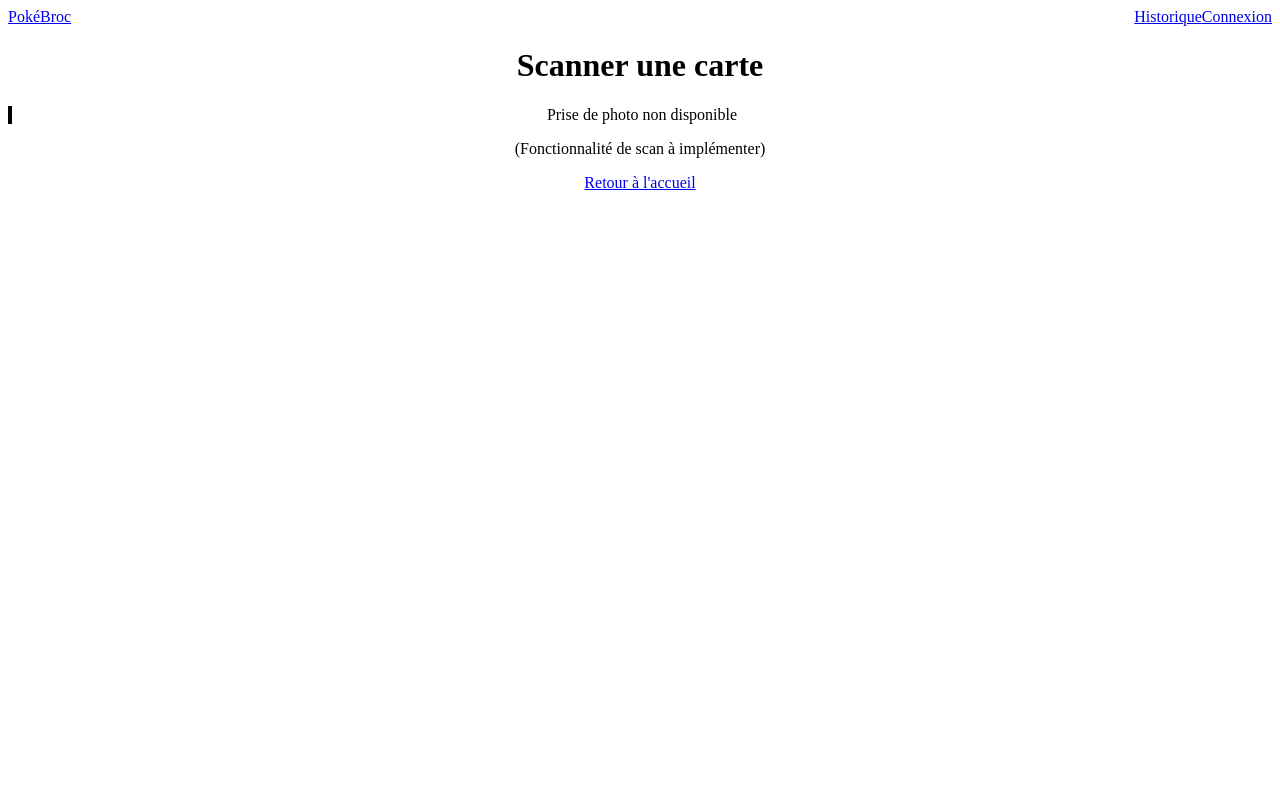
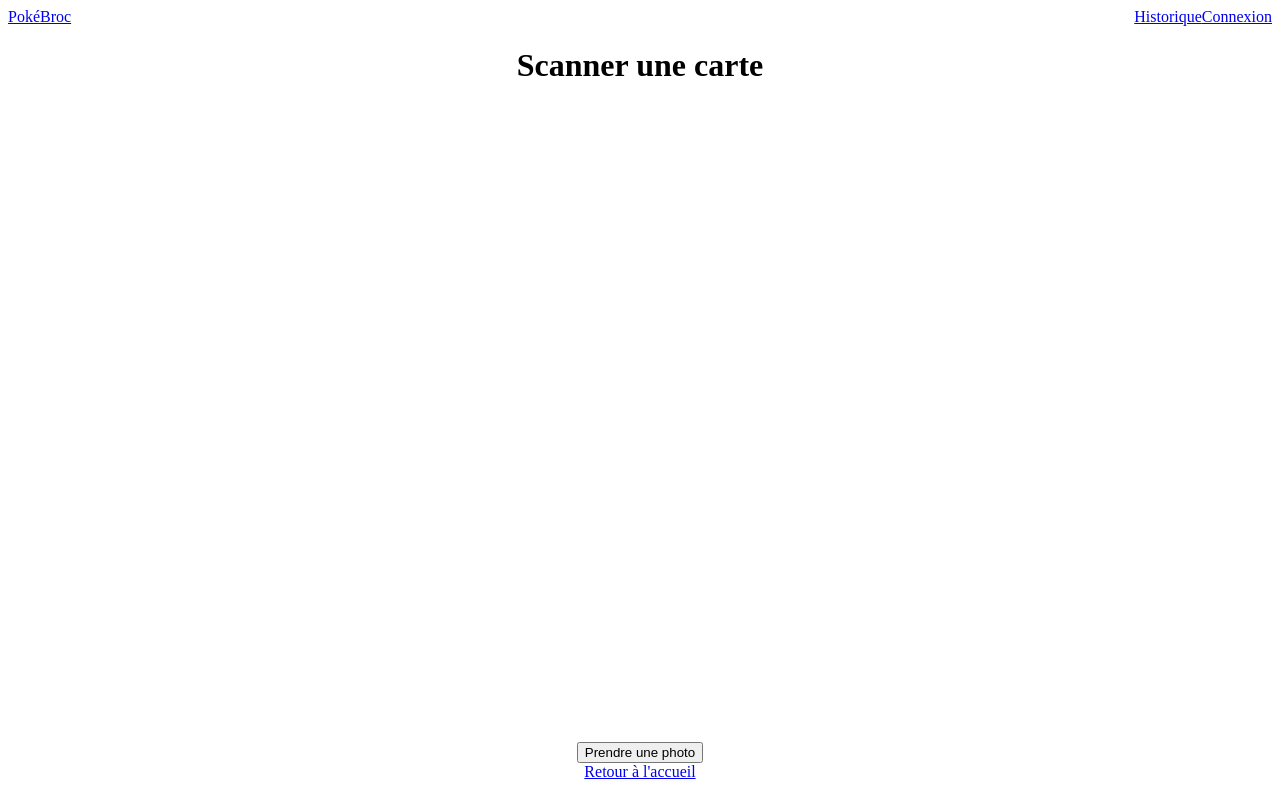
Before and after one commit to tristangenet/pokebroc-scanner, a React (Vite) app: page /scan in a window 1280 px wide. Built offline with nearby package versions, Linux system fonts and the light colour scheme; no server answers.

Commit message:
étape 3

```diff
--- a/package.json
+++ b/package.json
@@ -9,7 +9,8 @@
   "dependencies": {
     "react": "^18.2.0",
     "react-dom": "^18.2.0",
-    "react-router-dom": "^7.6.2"
+    "react-router-dom": "^7.6.2",
+    "tesseract.js": "^6.0.1"
   },
   "devDependencies": {
     "@tailwindcss/postcss": "^4.1.8",
--- a/src/pages/ScanPage.tsx
+++ b/src/pages/ScanPage.tsx
@@ -1,16 +1,83 @@
 import { Link } from 'react-router-dom';
+import { useEffect, useRef, useState } from 'react';
 import Navbar from '../components/Navbar';
 import FakeAlert from '../components/FakeAlert';
+import Tesseract from 'tesseract.js';
 
 export default function ScanPage() {
+  const videoRef = useRef<HTMLVideoElement>(null);
+  const canvasRef = useRef<HTMLCanvasElement>(null);
+  const [ocrText, setOcrText] = useState('');
+  const [loading, setLoading] = useState(false);
+  const [error, setError] = useState('');
+
+  useEffect(() => {
+    async function enableCamera() {
+      try {
+        const stream = await navigator.mediaDevices.getUserMedia({
+          video: { facingMode: 'environment' },
+        });
+        if (videoRef.current) {
+          videoRef.current.srcObject = stream;
+        }
+      } catch (err) {
+        setError("Accès à la caméra impossible");
+      }
+    }
+    enableCamera();
+  }, []);
+
+  async function capture() {
+    const video = videoRef.current;
+    const canvas = canvasRef.current;
+    if (!video || !canvas) return;
+    canvas.width = video.videoWidth;
+    canvas.height = video.videoHeight;
+    const ctx = canvas.getContext('2d');
+    if (!ctx) return;
+    ctx.drawImage(video, 0, 0, canvas.width, canvas.height);
+
+    setLoading(true);
+    setError('');
+    try {
+      const { data } = await Tesseract.recognize(
+        canvas.toDataURL('image/png'),
+        'eng'
+      );
+      setOcrText(data.text);
+    } catch (e) {
+      setError('Erreur OCR');
+    } finally {
+      setLoading(false);
+    }
+  }
+
   return (
     <div>
       <Navbar />
-      <div className="p-4 text-center">
-        <h1 className="text-xl font-semibold mb-4">Scanner une carte</h1>
-        <FakeAlert message="Prise de photo non disponible" />
-        <p className="mb-4">(Fonctionnalité de scan à implémenter)</p>
-        <Link to="/" className="text-blue-600 underline">
+      <div className="p-4 text-center space-y-4">
+        <h1 className="text-xl font-semibold">Scanner une carte</h1>
+        {error && <FakeAlert message={error} />}
+        <video
+          ref={videoRef}
+          autoPlay
+          className="mx-auto w-full max-w-xs bg-black rounded"
+        />
+        <button
+          onClick={capture}
+          className="px-4 py-2 bg-blue-600 text-white rounded"
+        >
+          Prendre une photo
+        </button>
+        <canvas ref={canvasRef} className="hidden" />
+        {loading && <p>Analyse en cours...</p>}
+        {ocrText && (
+          <div className="mt-4">
+            <h2 className="font-semibold">Texte détecté :</h2>
+            <pre className="whitespace-pre-wrap text-left">{ocrText}</pre>
+          </div>
+        )}
+        <Link to="/" className="text-blue-600 underline block">
           Retour à l'accueil
         </Link>
       </div>
```
Also changed, not shown: 1 other file (tests, documents, lock files or other folders).
